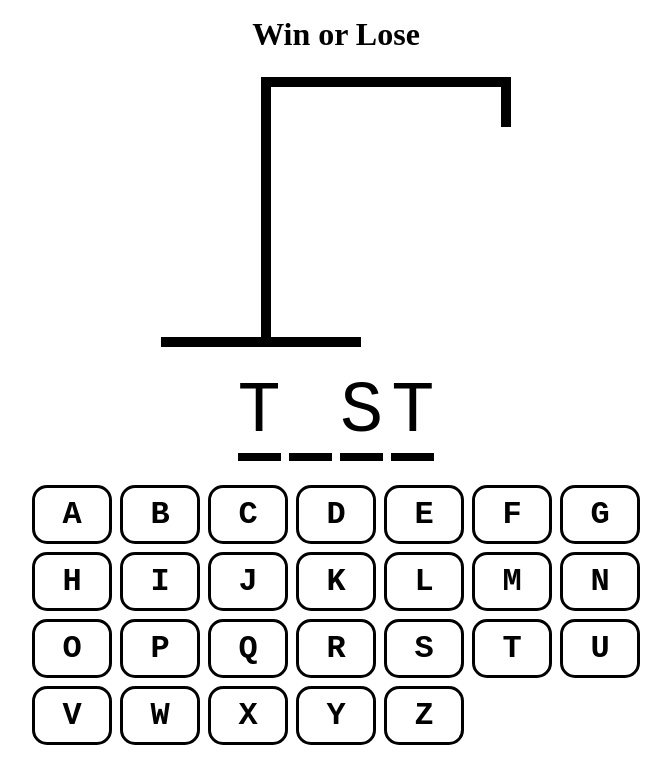
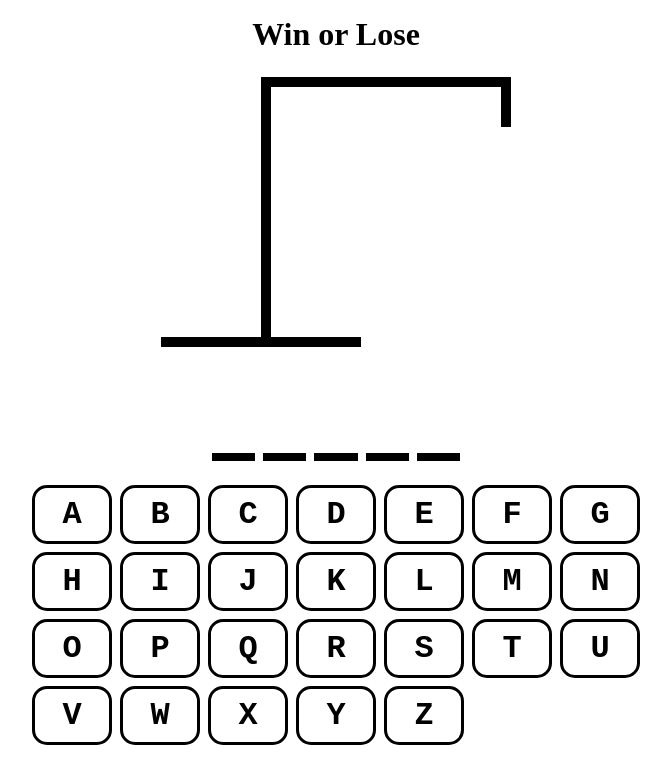
Before and after one commit to TahsinAlahi/React-HangMan, a React (Vite) app: page / in a window 1280 px wide. Shown: the top 784 px of the page, without its empty margins (304-975 px from the left). Built offline with nearby package versions, Linux system fonts and the light colour scheme.

Commit message:
added showing correct letters of word feature

```diff
--- a/src/App.tsx
+++ b/src/App.tsx
@@ -1,4 +1,4 @@
-import { useState } from "react";
+import { useCallback, useState } from "react";
 import words from "./wordList.json";
 import HangmanDrawing from "./components/HangmanDrawing/HangmanDrawing";
 import HangmanWord from "./components/HangmanWord/HangmanWord";
@@ -14,9 +14,13 @@ function App() {
     (guessedLetter) => !wordToGuess.includes(guessedLetter)
   );
 
-  function handleAddGuessedLetters(letter: string) {
-    setGuessedLetters((letters: string[]) => [...letters, letter]);
-  }
+  const handleAddGuessedLetters = useCallback(
+    (letter: string) => {
+      if (guessedLetters.includes(letter)) return;
+      setGuessedLetters((letters: string[]) => [...letters, letter]);
+    },
+    [guessedLetters]
+  );
 
   return (
     <div className="container">
@@ -29,7 +33,7 @@ function App() {
         Win or Lose
       </div>
       <HangmanDrawing numberOfWrongGuess={wrongGuessedLetters.length} />
-      <HangmanWord />
+      <HangmanWord guessedLetters={guessedLetters} wordToGuess={wordToGuess} />
       <div style={{ alignSelf: "stretch" }}>
         <Keyboard onAddGuessedLetters={handleAddGuessedLetters} />
       </div>
--- a/src/components/HangmanWord/HangmanWord.tsx
+++ b/src/components/HangmanWord/HangmanWord.tsx
@@ -1,16 +1,20 @@
 import styles from "./HangmanWord.module.css";
 
-const word = "test";
-const triedLetters = ["t", "s", "c"];
+type HangmanWordProps = {
+  guessedLetters: string[];
+  wordToGuess: string;
+};
 
-function HangmanWord() {
+function HangmanWord({ guessedLetters, wordToGuess }: HangmanWordProps) {
   return (
     <div className={styles.wordsContainer}>
-      {word.split("").map((letter, index) => (
+      {wordToGuess.split("").map((letter, index) => (
         <span className={styles.letter} key={index}>
           <span
             style={{
-              visibility: triedLetters.includes(letter) ? "visible" : "hidden",
+              visibility: guessedLetters.includes(letter)
+                ? "visible"
+                : "hidden",
             }}
           >
             {letter}
```
